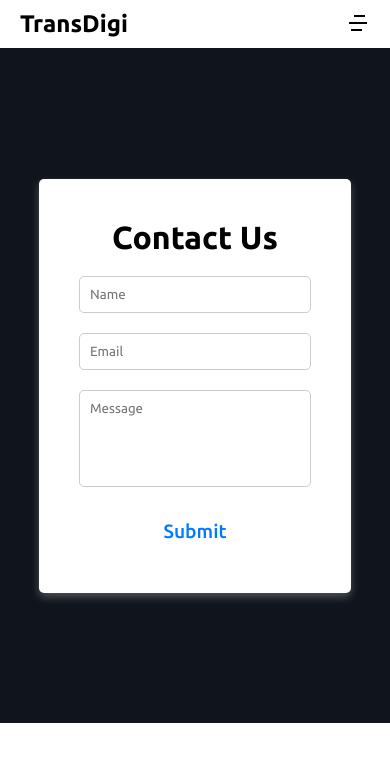
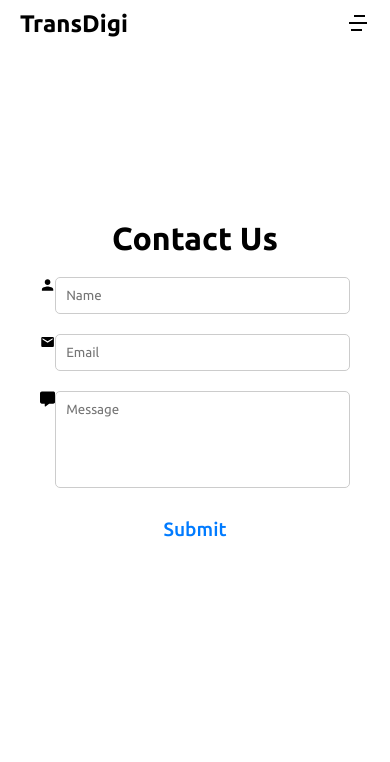
Before and after one commit to KrishPatel02/Landing-Page, a React (Vite) app: page /ContactUs in a window 390 px wide. Shown: the top 762 px of the page. Built offline with nearby package versions, Linux system fonts and the light colour scheme.

Commit message:
Update Contact Page

```diff
--- a/src/Page CSS/ContactUs.css
+++ b/src/Page CSS/ContactUs.css
@@ -22,6 +22,7 @@
 
 .inputField {
     margin-bottom: 20px;
+    display: flex;
 }
 
 .inputField input,
@@ -40,7 +41,7 @@
 
 button {
     background-color: white;
-    color: #007bff;
+    color: #007bff !important;
     width: 100%;
     font-size: 1.2rem;
     border: none;
@@ -52,14 +53,18 @@ button {
 }
 
 button:hover {
-    color: white;
+    color: white !important;
     background-color: #0056b3;
     box-shadow: 0 4px 8px rgba(0, 0, 0, 0.258);
 }
 
 @media screen and (max-width: 768px) {
+    .contactUs {
+        background-color: white;
+    }
+
     .contactUsForm {
-        width: 80%;
+        width: 100%;
         max-width: 400px;
     }
 }
--- a/src/Pages/ContactUs.jsx
+++ b/src/Pages/ContactUs.jsx
@@ -1,6 +1,9 @@
 // eslint-disable-next-line no-unused-vars
 import React from "react";
 import "../Page CSS/ContactUs.css";
+import { IoMdPerson } from "react-icons/io";
+import { MdEmail } from "react-icons/md";
+import { FaMessage } from "react-icons/fa6";
 
 const Contact = () => {
     return (
@@ -10,12 +13,15 @@ const Contact = () => {
                     <h1>Contact Us</h1>
                     <form>
                         <div className="inputField">
+                            <IoMdPerson className="icon" />
                             <input type="text" placeholder="Name" />
                         </div>
                         <div className="inputField">
+                            <MdEmail className="icon" />
                             <input type="email" placeholder="Email" />
                         </div>
                         <div className="inputField">
+                            <FaMessage className="icon" />
                             <textarea rows="5" placeholder="Message"></textarea>
                         </div>
                         <button type="submit">Submit</button>
```
